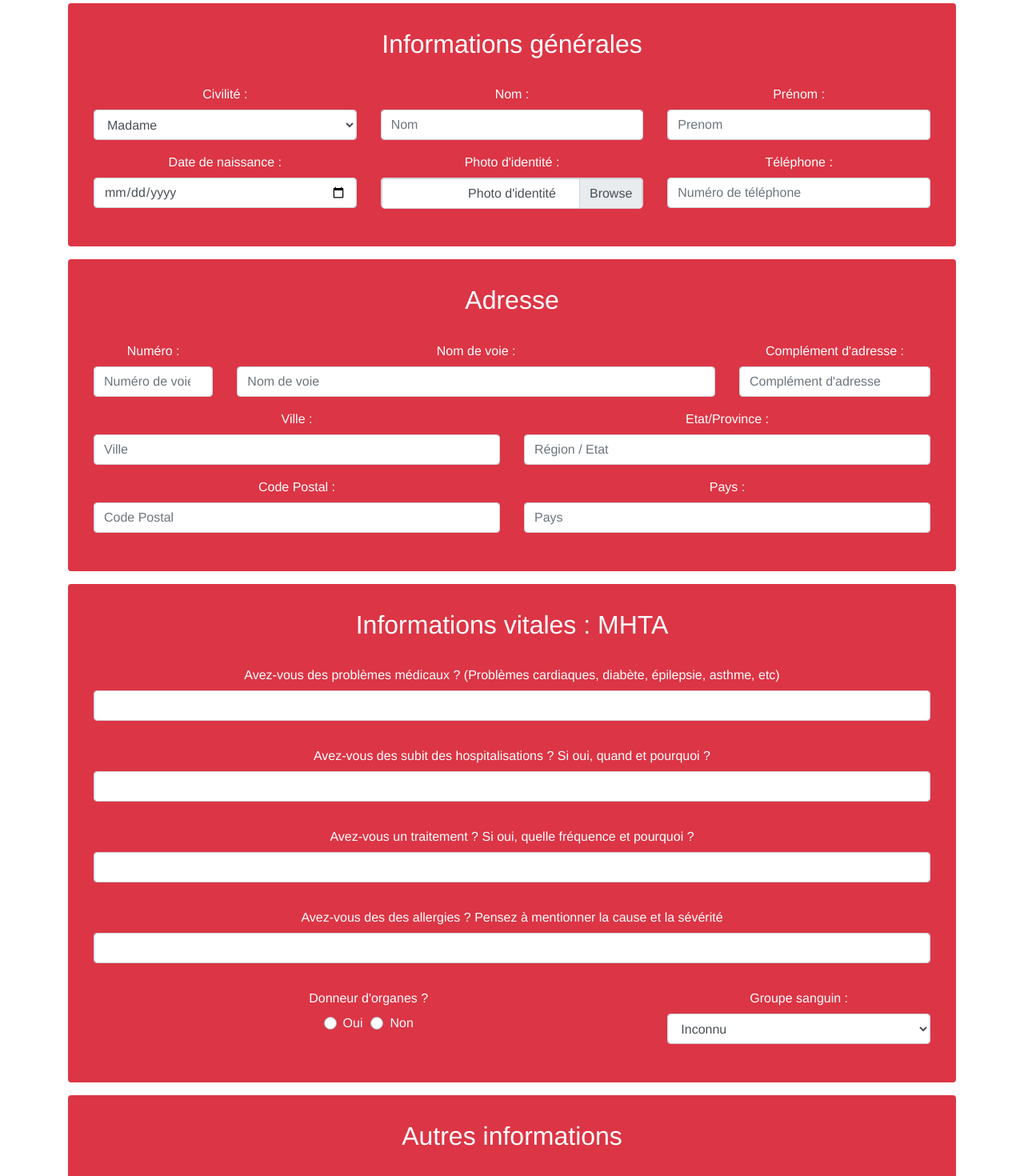
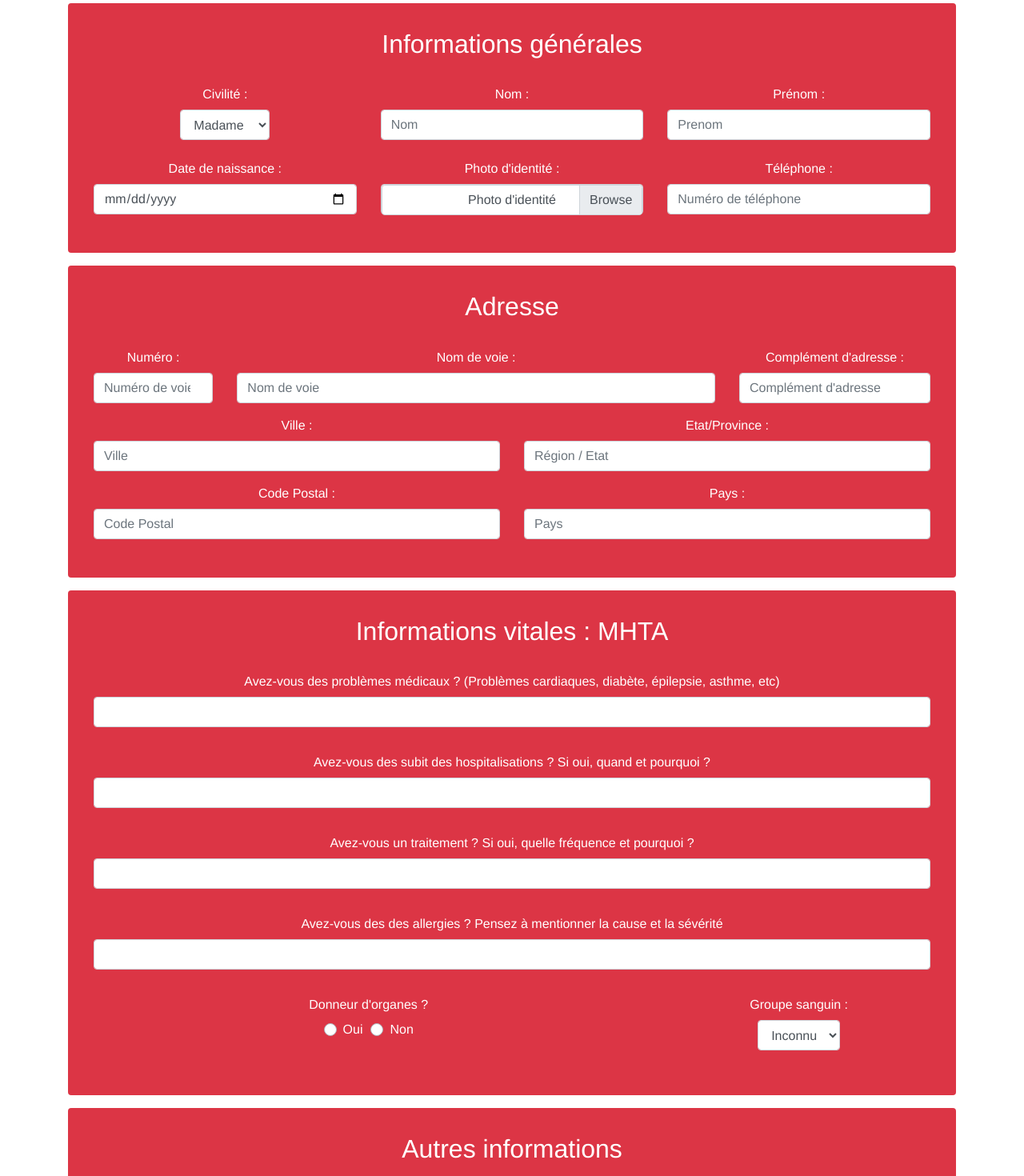
Before and after one commit to MatthieuLev/scanandsave, a Vue app: page /MedicalFileCreation in a window 1280 px wide. Shown: the part 180-1650 px from the top of the page at 80% size. Built offline with nearby package versions, Linux system fonts and the light colour scheme; no server answers; sample sign-in values are in the browser's storage.

Commit message:
[TECH] Fix bug for form validation

```diff
--- a/src/views/MedicalFileCreation.vue
+++ b/src/views/MedicalFileCreation.vue
@@ -12,11 +12,13 @@
           <b-row>
             <div class="col-md-4 col-xs-12">
               <b-form-group label="Civilité :">
+                <label>
                   <select v-model="form.civility" class="form-control">
                     <option>Madame</option>
                     <option>Monsieur</option>
                     <option>Autre</option>
                   </select>
+                </label>
               </b-form-group>
             </div>
             <div class="col-md-4 col-xs-12">
@@ -199,6 +201,7 @@
             </div>
             <div class="col-md-4 col-xs-12">
               <b-form-group label="Groupe sanguin :">
+                <label>
                   <select v-model="form.blood_type" class="form-control">
                     <option selected>Inconnu</option>
                     <option>A+</option>
@@ -209,6 +212,7 @@
                     <option>O+</option>
                     <option>O-</option>
                   </select>
+                </label>
               </b-form-group>
             </div>
           </b-row>
@@ -304,6 +308,7 @@
 
 <script>
   import db from '../firebase.js';
+  import router from '../router';
   import firebase from 'firebase';
   import {required, numeric} from 'vuelidate/lib/validators';
   import Navbar from '../components/Navbar.vue';
@@ -378,9 +383,6 @@
           state: {required},
           country: {required},
         },
-        doctor: {
-          last_name: {required},
-        },
       },
     },
     methods: {
@@ -391,6 +393,7 @@
         if (this.$v.$invalid) {
           return;
         }
+        console.log(this.$v);
         db.collection('medicalFiles')
           .doc(firebase.auth().currentUser.uid)
           .set({
@@ -429,10 +432,11 @@
             },
           })
           .then(() => {
-            this.router.push(MedicalFileResume);
+            console.log('routage');
+            router.push(MedicalFileResume);
           })
           .catch(error => {
-            alert(error);
+            console.log(error);
           });
       },
     },
```
Lines whose indentation alone changed are shown as unchanged.
